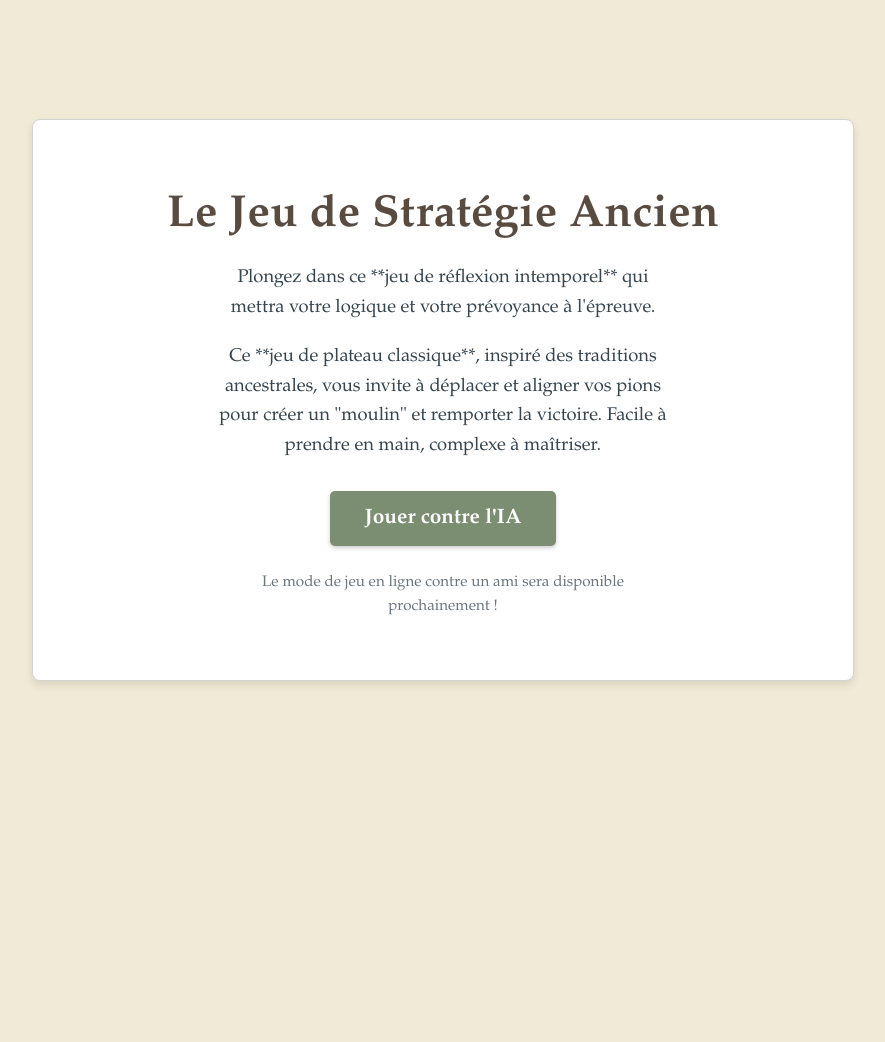
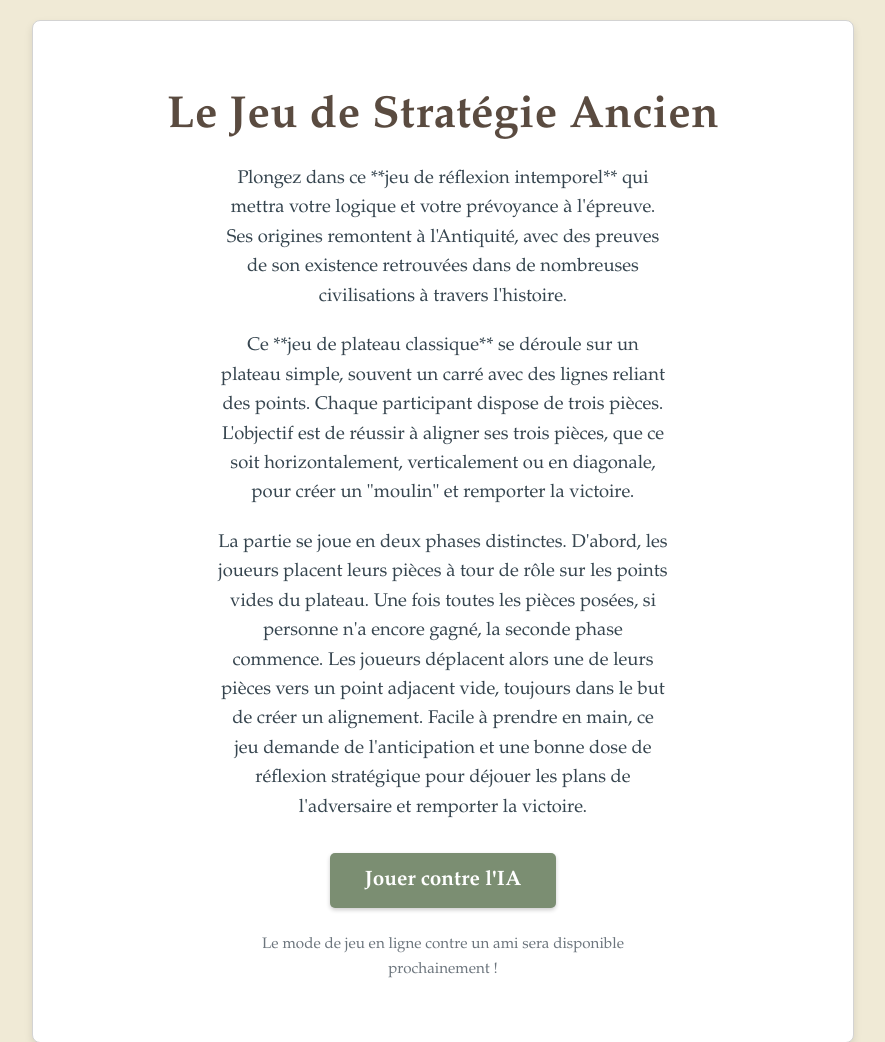
Before and after one commit to hey01234/Game, a plain HTML site: page index.html in a window 1280 px wide. Shown: the top 1042 px of the page, without its empty margins (197-1082 px from the left). Before the commit the page ends 800 px from the top, so only its background shows below. Drawn offline with Linux system fonts and the light colour scheme.

Commit message:
Update index.html

```diff
--- a/index.html
+++ b/index.html
@@ -3,7 +3,8 @@
 <head>
     <meta charset="UTF-8">
     <meta name="viewport" content="width=device-width, initial-scale=1.0">
-    <title>Le Jeu de Stratégie Ancien</title> <style>
+    <title>Le Jeu de Stratégie Ancien</title>
+    <style>
         body {
             font-family: 'Palatino Linotype', 'Book Antiqua', Palatino, serif; /* Police classique */
             background-color: #f0ead6; /* Fond doux */
@@ -105,11 +106,15 @@
 </head>
 <body>
     <div class="container">
-        <h1>Le Jeu de Stratégie Ancien</h1> <p>
-            Plongez dans ce **jeu de réflexion intemporel** qui mettra votre logique et votre prévoyance à l'épreuve.
+        <h1>Le Jeu de Stratégie Ancien</h1>
+        <p>
+            Plongez dans ce **jeu de réflexion intemporel** qui mettra votre logique et votre prévoyance à l'épreuve. Ses origines remontent à l'Antiquité, avec des preuves de son existence retrouvées dans de nombreuses civilisations à travers l'histoire.
         </p>
         <p>
-            Ce **jeu de plateau classique**, inspiré des traditions ancestrales, vous invite à déplacer et aligner vos pions pour créer un "moulin" et remporter la victoire. Facile à prendre en main, complexe à maîtriser.
+            Ce **jeu de plateau classique** se déroule sur un plateau simple, souvent un carré avec des lignes reliant des points. Chaque participant dispose de trois pièces. L'objectif est de réussir à aligner ses trois pièces, que ce soit horizontalement, verticalement ou en diagonale, pour créer un "moulin" et remporter la victoire.
+        </p>
+        <p>
+            La partie se joue en deux phases distinctes. D'abord, les joueurs placent leurs pièces à tour de rôle sur les points vides du plateau. Une fois toutes les pièces posées, si personne n'a encore gagné, la seconde phase commence. Les joueurs déplacent alors une de leurs pièces vers un point adjacent vide, toujours dans le but de créer un alignement. Facile à prendre en main, ce jeu demande de l'anticipation et une bonne dose de réflexion stratégique pour déjouer les plans de l'adversaire et remporter la victoire.
         </p>
 
         <div class="cta-section">
```
